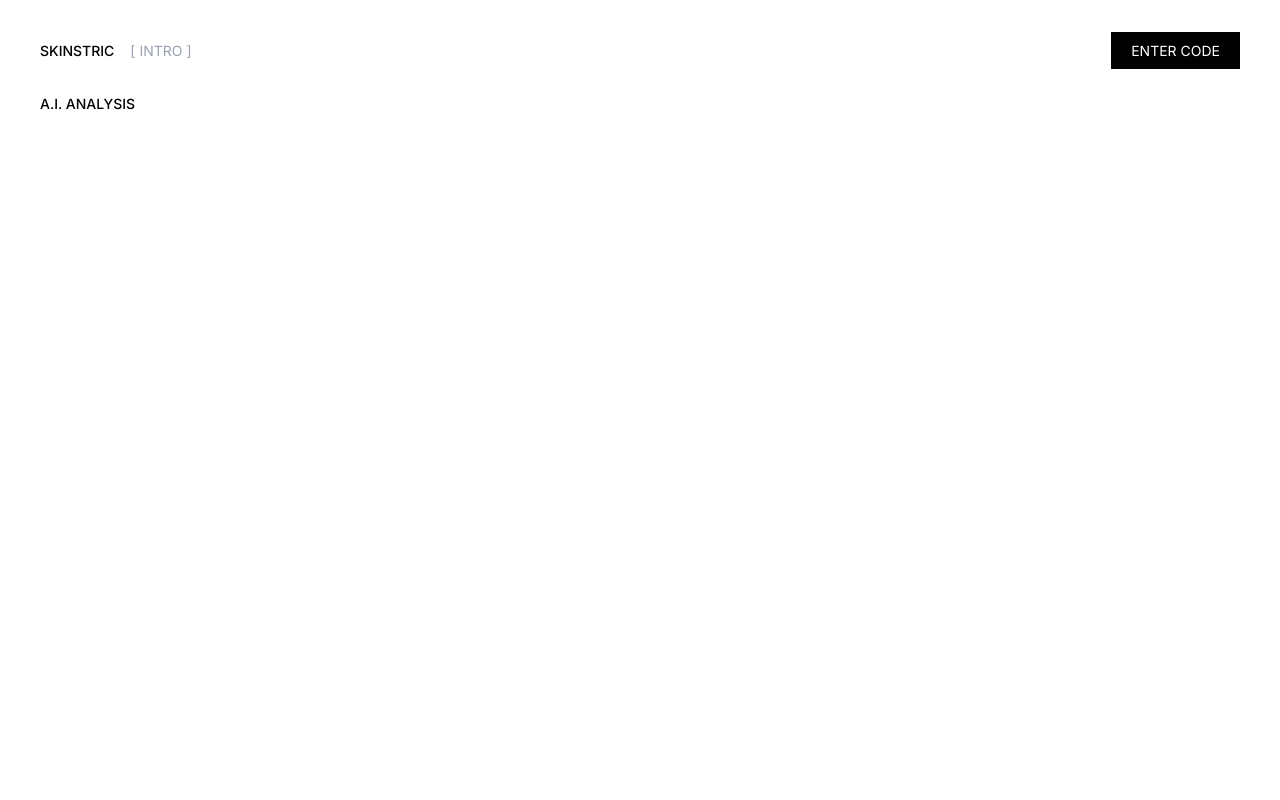
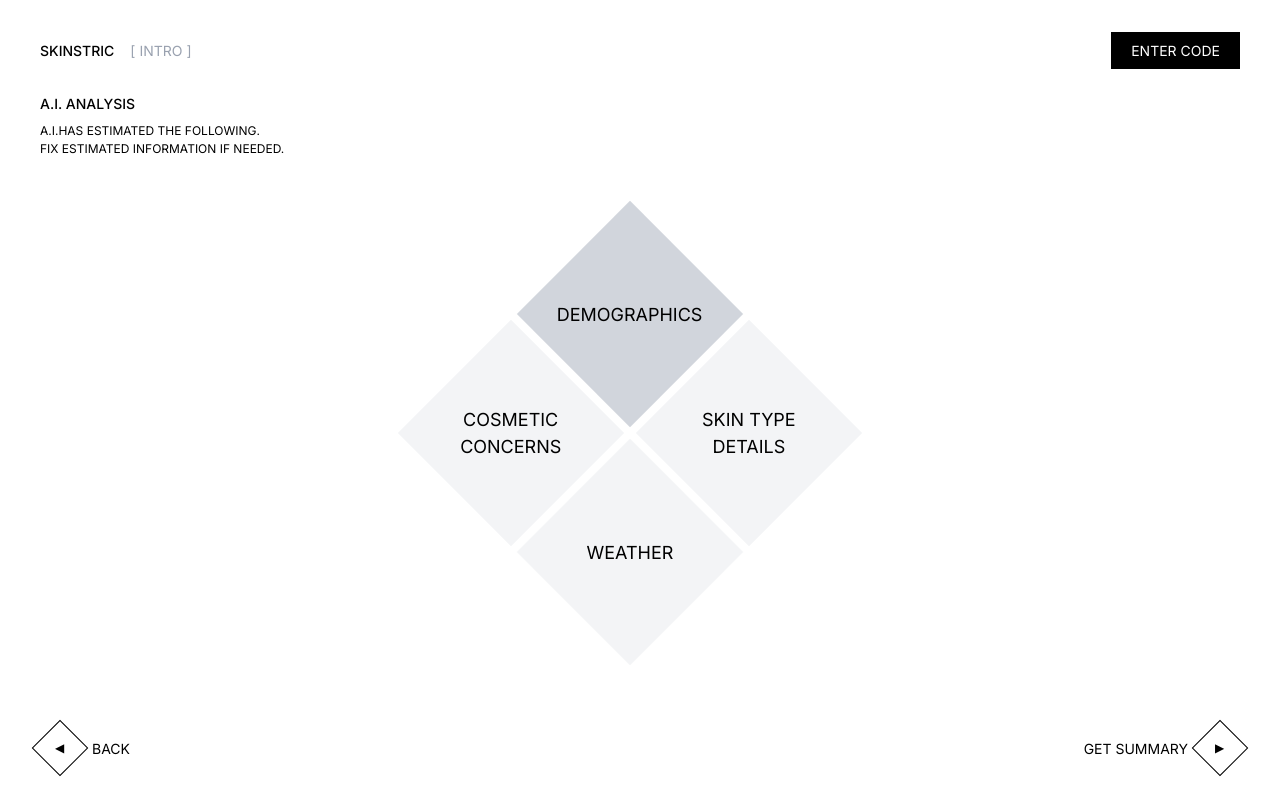
Before and after one commit to chloefdez/skinstric-ai, a React (Vite) app: page /results in a window 1280 px wide. Built offline with nearby package versions, Linux system fonts and the light colour scheme.

Commit message:
Build results diamond UI, wire up routing, and start Summary page layout

```diff
--- a/src/App.jsx
+++ b/src/App.jsx
@@ -4,6 +4,7 @@ import FormPage from "./pages/FormPage";
 import ProceedPage from "./pages/ProceedPage";
 import PhotoCapture from "./pages/PhotoCapture";
 import Results from "./pages/Results";
+import Summary from "./pages/Summary";
 
 function App() {
   return (
@@ -12,8 +13,9 @@ function App() {
         <Route path="/" element={<IntroPage />} />
         <Route path="/form" element={<FormPage />} />
         <Route path="/proceed" element={<ProceedPage />} />
-        <Route path="/phase-two" element={<PhotoCapture />} />
-        <Route path="/results" element={<Results />}/>
+        <Route path="/photo" element={<PhotoCapture />} />
+        <Route path="/results" element={<Results />} />
+        <Route path="/summary" element={<Summary />} />
       </Routes>
     </BrowserRouter>
   );
--- a/src/pages/ProceedPage.jsx
+++ b/src/pages/ProceedPage.jsx
@@ -61,7 +61,7 @@ function ProceedPage() {
           </span>
         </Link>
 
-        <Link to="/phase-two" className="flex items-center gap-3">
+        <Link to="/photo" className="flex items-center gap-3">
           <span className="uppercase" style={{ fontSize: "14px" }}>
             Proceed
           </span>
--- a/src/pages/Results.jsx
+++ b/src/pages/Results.jsx
@@ -16,6 +16,127 @@ function Results() {
       >
         A.I. Analysis
       </p>
+      <p className="uppercase mt-2" style={{fontSize:"12px"}}>
+      A.I.has estimated the following.
+      <br />
+      Fix estimated information if needed.
+      </p>
+
+      <div className="flex-1 flex items-center justify-center">
+        <div className="relative" style={{ width: "418px", height: "418px" }}>
+          {/* Demographics - top */}
+          <div
+            className="absolute bg-gray-300 flex items-center justify-center"
+            style={{
+              width: "160px",
+              height: "160px",
+              transform: "rotate(45deg)",
+              top: "0px",
+              left: "119px",
+            }}
+          >
+            <span
+              style={{
+                transform: "rotate(-45deg)",
+                fontSize: "18px",
+              }}
+              className="whitespace-nowrap uppercase"
+            >
+              Demographics
+            </span>
+          </div>
+
+          {/* Cosmetic Concerns - left */}
+          <div
+            className="absolute bg-gray-100 flex items-center justify-center cursor-not-allowed"
+            style={{
+              width: "160px",
+              height: "160px",
+              transform: "rotate(45deg)",
+              top: "119px",
+              left: "0px",
+            }}
+          >
+            <span
+              style={{
+                transform: "rotate(-45deg)",
+                fontSize: "18px",
+              }}
+              className="text-center uppercase"
+            >
+              Cosmetic
+              <br />
+              Concerns
+            </span>
+          </div>
+
+          {/* Skin Type Details - right */}
+          <div
+            className="absolute bg-gray-100 flex items-center justify-center cursor-not-allowed"
+            style={{
+              width: "160px",
+              height: "160px",
+              transform: "rotate(45deg)",
+              top: "119px",
+              left: "238px",
+            }}
+          >
+            <span
+              style={{
+                transform: "rotate(-45deg)",
+                fontSize: "18px",
+              }}
+              className="text-center uppercase"
+            >
+              Skin Type
+              <br />
+              Details
+            </span>
+          </div>
+
+          {/* Weather - bottom */}
+          <div
+            className="absolute bg-gray-100 flex items-center justify-center cursor-not-allowed"
+            style={{
+              width: "160px",
+              height: "160px",
+              transform: "rotate(45deg)",
+              top: "238px",
+              left: "119px",
+            }}
+          >
+            <span
+              style={{
+                transform: "rotate(-45deg)",
+                fontSize: "18px",
+              }}
+              className="whitespace-nowrap uppercase"
+            >
+              Weather
+            </span>
+          </div>
+        </div>
+      </div>
+
+      <div className="flex justify-between items-center">
+        <Link to="/photo" className="flex items-center gap-3">
+          <div className="w-10 h-10 border border-black rotate-45 flex items-center justify-center">
+            <span className="-rotate-45 text-xs">◀</span>
+          </div>
+          <span className="uppercase" style={{ fontSize: "14px" }}>
+            Back
+          </span>
+        </Link>
+
+        <div className="flex items-center gap-3 cursor-pointer">
+          <span className="uppercase" style={{ fontSize: "14px" }}>
+            Get Summary
+          </span>
+          <div className="w-10 h-10 border border-black rotate-45 flex items-center justify-center">
+            <span className="-rotate-45 text-xs">▶</span>
+          </div>
+        </div>
+      </div>
     </div>
   );
 }
--- /dev/null
+++ b/src/pages/Summary.jsx
@@ -0,0 +1,86 @@
+import { Link } from "react-router-dom";
+import Header from "../components/Header";
+
+function Summary() {
+  const storedData = localStorage.getItem("skinstricAnalysis");
+  const analysis = storedData ? JSON.parse(storedData) : null;
+
+  console.log(analysis);
+
+  return (
+    <div className="min-h-screen bg-white flex flex-col px-10 py-8">
+      <Header />
+
+      <p
+        className="uppercase mt-6"
+        style={{ fontSize: "14px", fontWeight: 500 }}
+      >
+        A.I. Analysis
+      </p>
+      <h1 className="uppercase" style={{ fontSize: "48px", fontWeight: 300 }}>
+        Demographics
+      </h1>
+      <p className="uppercase text-gray-400" style={{ fontSize: "12px" }}>
+        Predicted Race & Age
+      </p>
+      <div className="flex mt-10 border-t border-gray-200">
+        {/* Left sidebar - category tabs */}
+        <div style={{ width: "220px" }} className="border-r border-gray-200">
+          <div className="bg-black text-white px-6 py-6">
+            <p style={{ fontSize: "18px" }}>East asian</p>
+            <p
+              className="uppercase text-gray-400 mt-1"
+              style={{ fontSize: "10px" }}
+            >
+              Race
+            </p>
+          </div>
+          <div className="px-6 py-6 border-b border-gray-200">
+            <p style={{ fontSize: "18px" }}>10-19</p>
+            <p
+              className="uppercase text-gray-400 mt-1"
+              style={{ fontSize: "10px" }}
+            >
+              Age
+            </p>
+          </div>
+          <div className="px-6 py-6">
+            <p style={{ fontSize: "18px" }}>Male</p>
+            <p
+              className="uppercase text-gray-400 mt-1"
+              style={{ fontSize: "10px" }}
+            >
+              Sex
+            </p>
+          </div>
+        </div>
+
+        {/* Center - selected category display */}
+        <div className="flex-1 bg-gray-100 flex items-center justify-center">
+          <p style={{ fontSize: "32px" }}>East asian</p>
+        </div>
+
+        {/* Right - full list with confidence % */}
+        <div style={{ width: "300px" }} className="border-l border-gray-200">
+          <div className="flex justify-between px-6 py-4 border-b border-gray-200">
+            <span className="uppercase" style={{ fontSize: "12px" }}>
+              Race
+            </span>
+            <span
+              className="uppercase text-gray-400"
+              style={{ fontSize: "12px" }}
+            >
+              A.I. Confidence
+            </span>
+          </div>
+          <div className="flex justify-between px-6 py-4 bg-black text-white">
+            <span>East asian</span>
+            <span>87%</span>
+          </div>
+        </div>
+      </div>
+    </div>
+  );
+}
+
+export default Summary;
```
